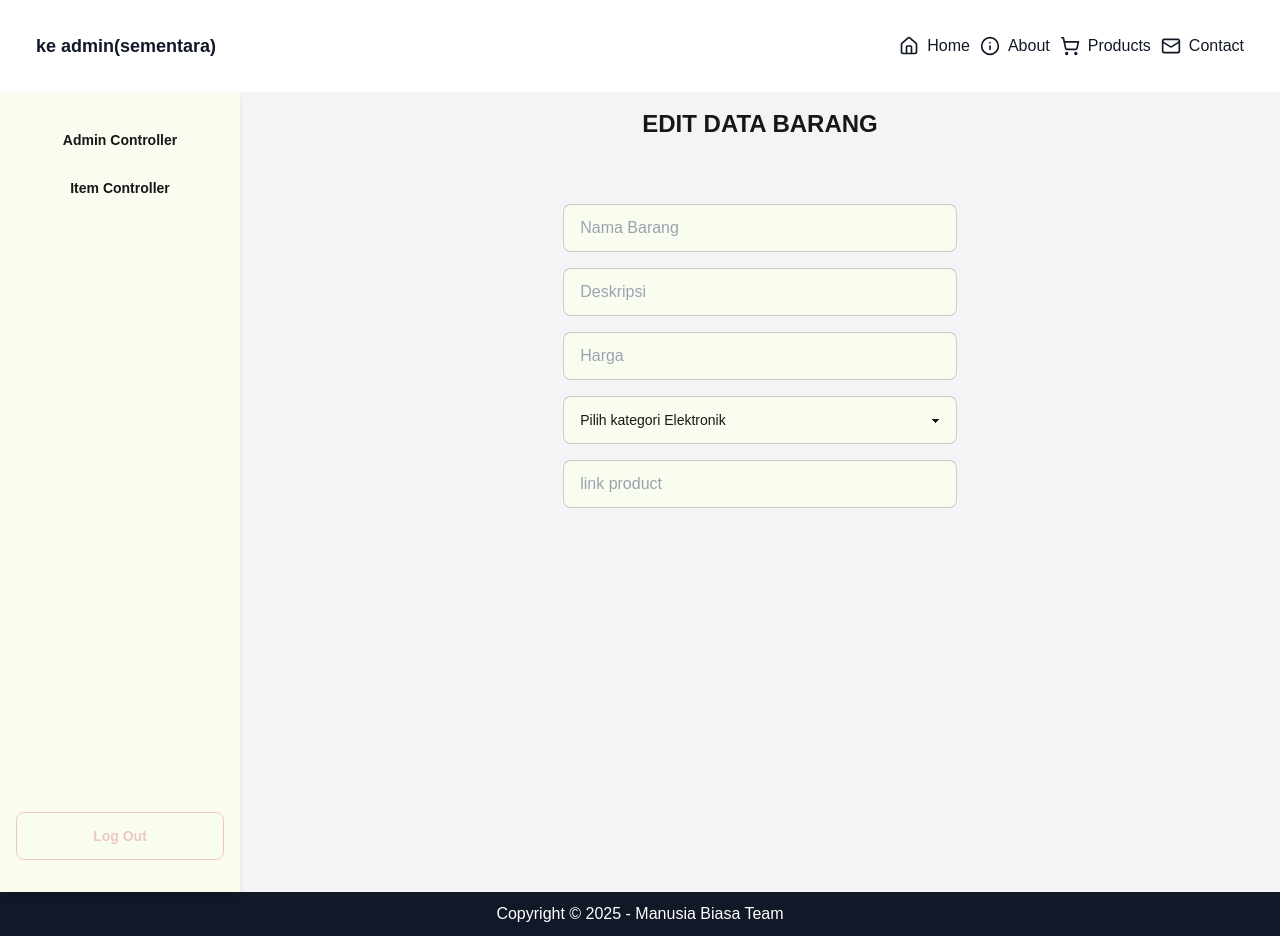
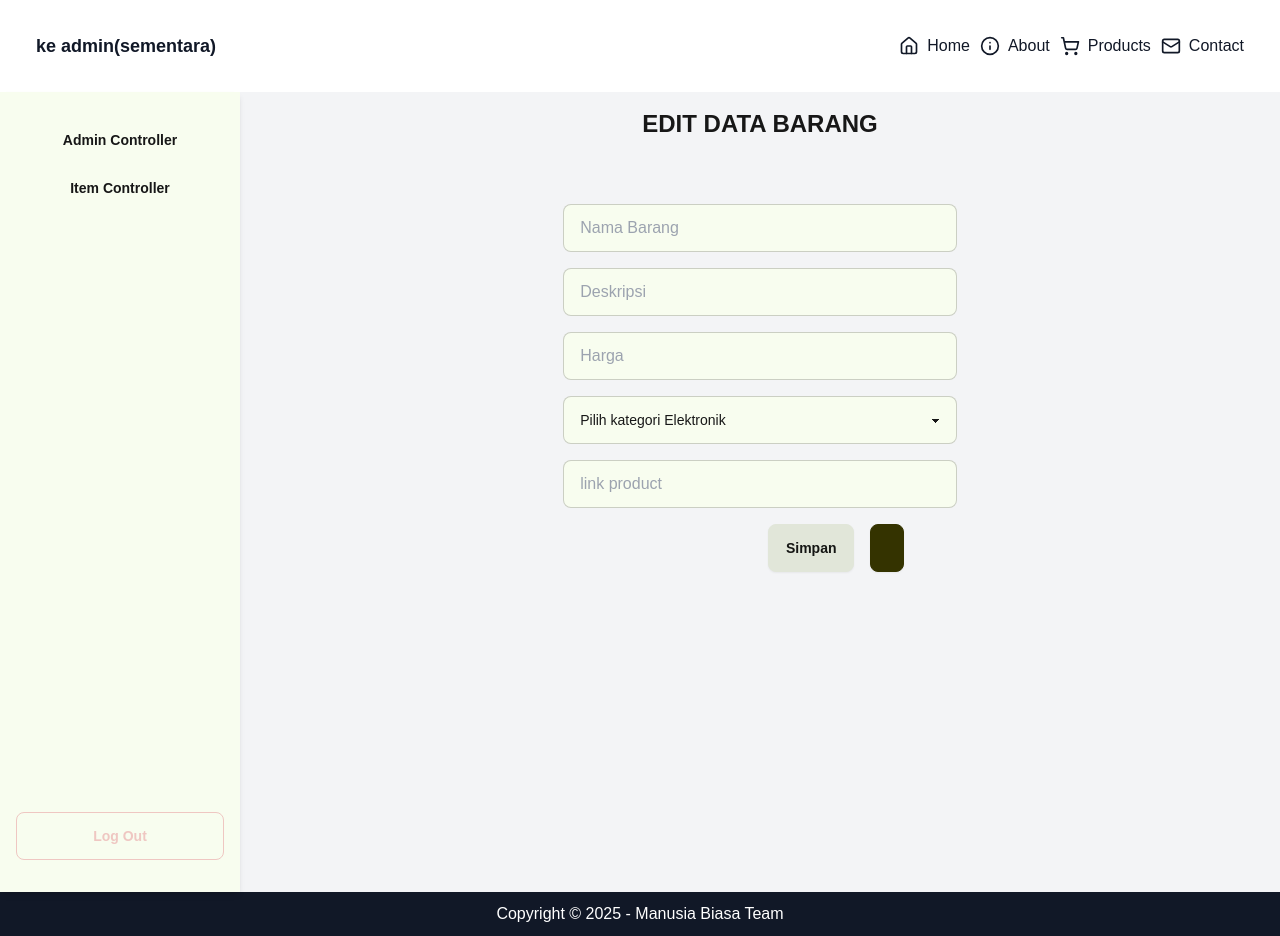
Before and after one commit to Deoca27/manusia-biasa, a Next.js app: page /admin/item_controller/edit/1 in a window 1280 px wide. Built offline with nearby package versions, Linux system fonts and the light colour scheme.

Commit message:
jhoshe: menambahkan tombol simpan dan batal

```diff
--- a/app/admin/item_controller/edit/[link_product]/page.tsx
+++ b/app/admin/item_controller/edit/[link_product]/page.tsx
@@ -1,5 +1,6 @@
 "use client";
 
+import { Link } from "lucide-react";
 import { useState } from "react";
 
 export default function EditPage({ params }: { params: { link_product: string } }) {
@@ -27,7 +28,13 @@ export default function EditPage({ params }: { params: { link_product: string }
                 </select>
                 <input type="text" placeholder="link product" className="input input-bordered col-start-4 col-span-4" />
 
-
+                {/* tombol */}
+                <button className="btn col-end-7">
+                    Simpan
+                </button>
+                <Link href={"/admin/item_controller"} className="btn btn-neutral">
+                    Batal
+                </Link>
             </div>
 
         </>
```
